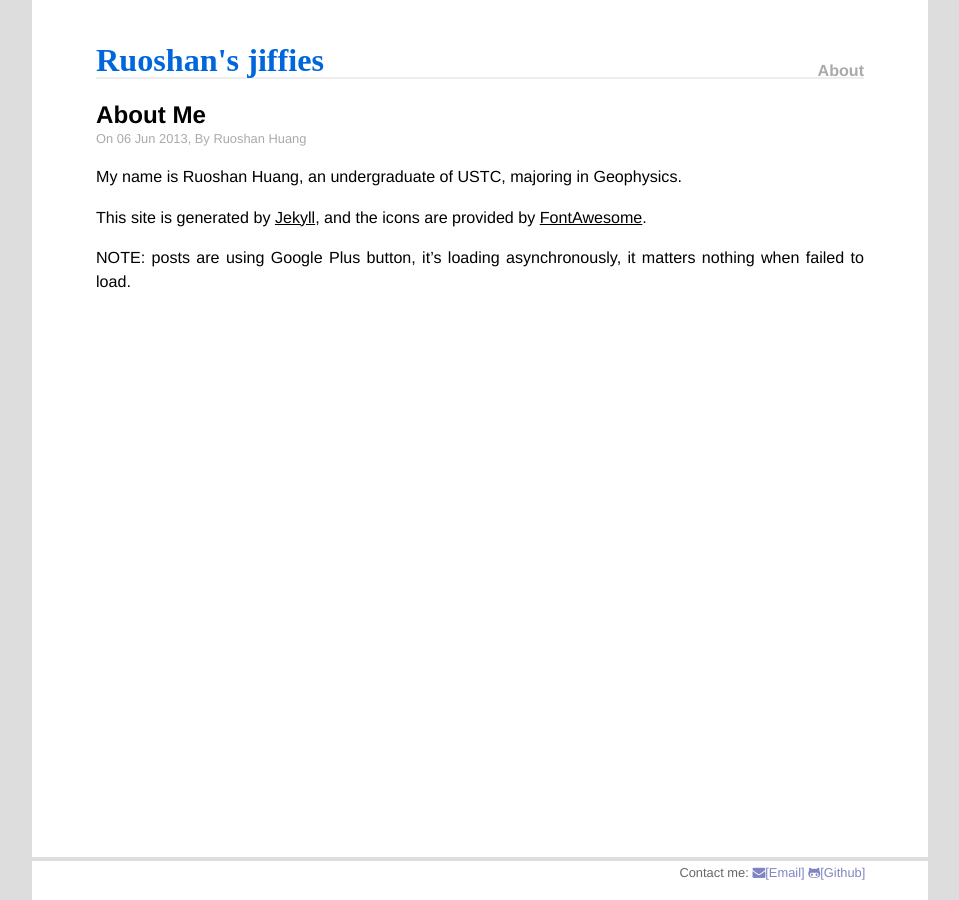
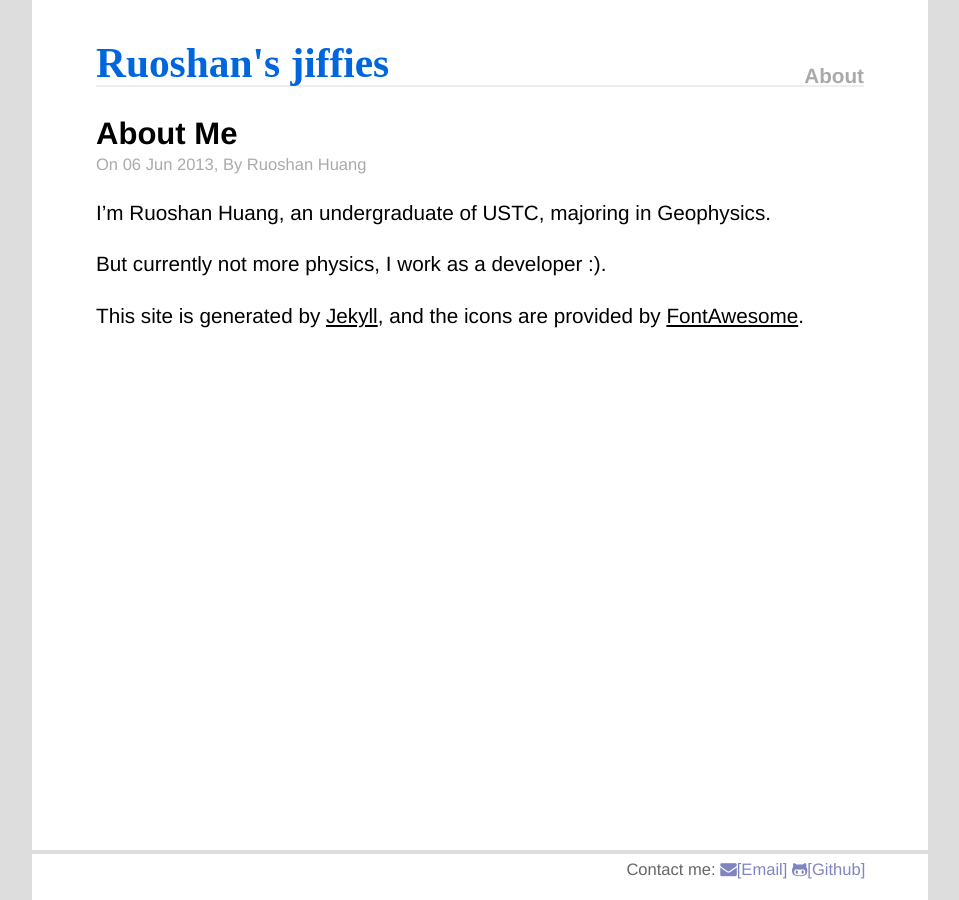
Before and after one commit to ruoshan/ruoshan.github.io, a Jekyll site: the page built from about/index.md, in a window 1280 px wide. Shown: the whole page, without its empty margins (160-1119 px from the left). Built offline with Jekyll 4.4.1, drawn with Linux system fonts in a browser that asks for light colours; nearby versions of some CDN libraries; some web fonts are replaced.

Commit message:
css and about page changed.

```diff
--- a/about/index.md
+++ b/about/index.md
@@ -5,10 +5,9 @@ author: Ruoshan Huang
 date: 2013-06-06 13:57
 ---
 
-My name is Ruoshan Huang, an undergraduate of USTC, majoring in Geophysics.
+I'm Ruoshan Huang, an undergraduate of USTC, majoring in Geophysics.
+
+But currently not more physics, I work as a developer :).
 
 This site is generated by [Jekyll](http://jekyllrb.com), and the icons are provided
 by [FontAwesome](http://fortawesome.github.io/Font-Awesome/).
-
-NOTE: posts are using Google Plus button, it's loading asynchronously, it matters nothing when
-failed to load.
--- a/css/main.css
+++ b/css/main.css
@@ -15,7 +15,7 @@ html, body { height: 100%; }
 body {
     background-color: #DDD;
     font-family: Helvetica, Arial, sans-serif;
-    font-size: 14px;
+    font-size: 18px;
     text-align: center;
 }
 
```
Also changed, not shown: _posts/2014-02-25-calculator-everywhere.md (+1 -1 lines).
